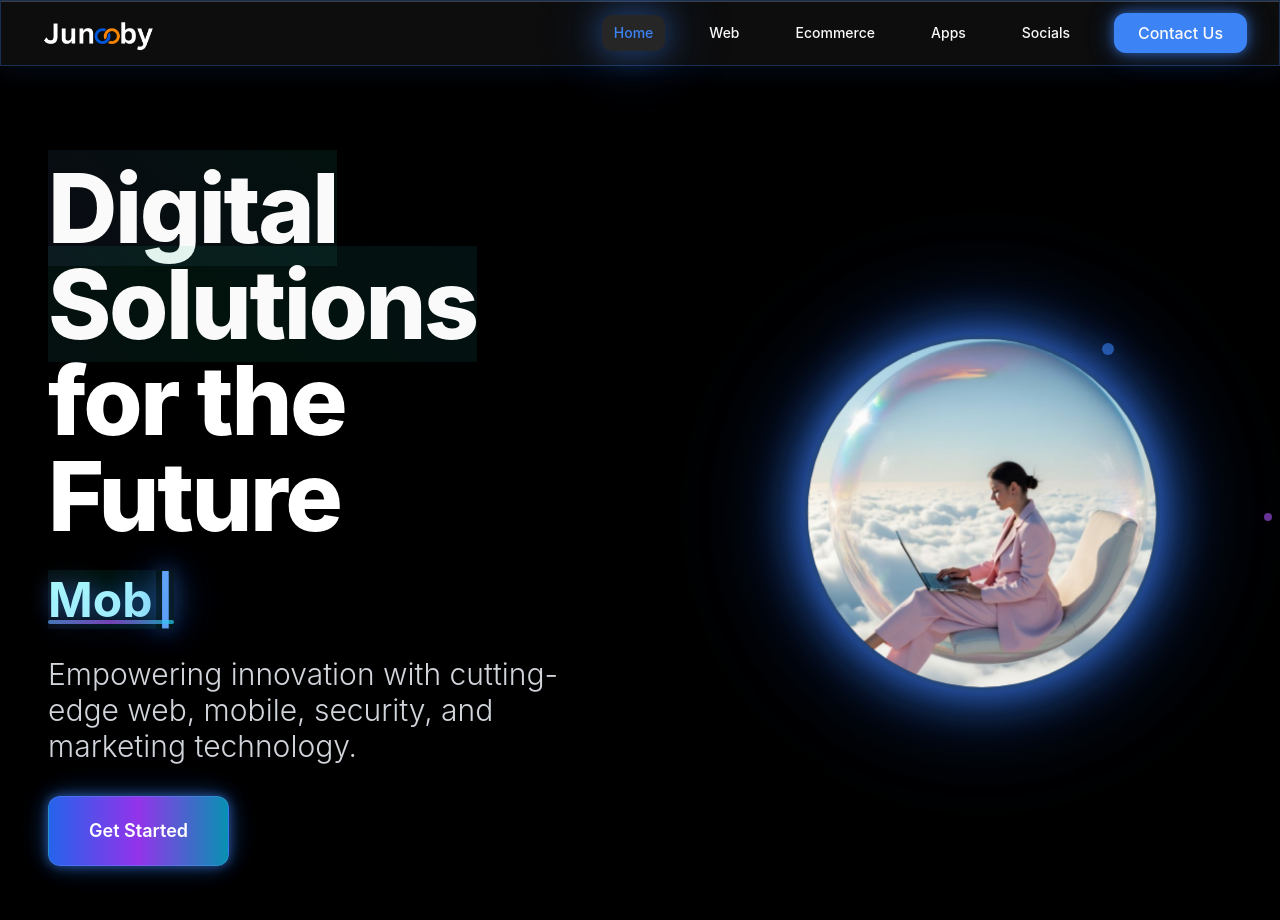
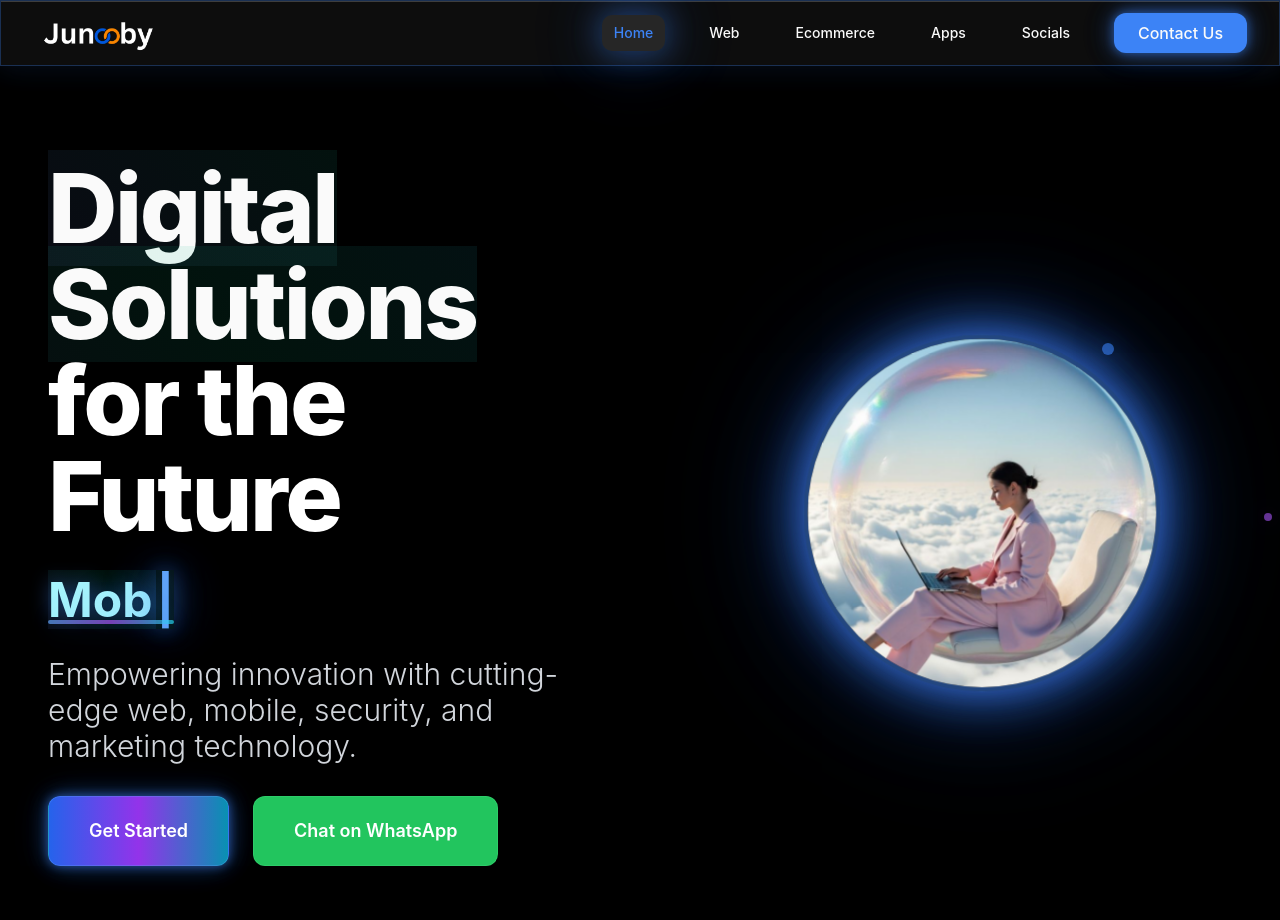
Before and after one commit to ladsontech/junooby_tech, a React (Vite) app: page / in a window 1280 px wide. Shown: the top 920 px of the page. Built offline with nearby package versions, Linux system fonts and the light colour scheme.

Commit message:
Fix: WhatsappButton JSX component error

```diff
--- a/src/components/Hero.tsx
+++ b/src/components/Hero.tsx
@@ -12,7 +12,16 @@ const WhatsappButton = ({
     const url = `https://wa.me/${phoneNumber.replace('+', '')}?text=${encodeURIComponent(message)}`;
     window.open(url, '_blank');
   };
-  return;
+
+  return (
+    <button
+      onClick={handleClick}
+      className="group relative overflow-hidden bg-green-500 hover:bg-green-600 text-white px-8 md:px-10 py-4 md:py-5 rounded-xl font-semibold text-base md:text-lg transition-all duration-500 hover:scale-110 hover:shadow-2xl border border-green-400/30 text-center"
+      aria-label="Chat on WhatsApp"
+    >
+      <span className="relative">Chat on WhatsApp</span>
+    </button>
+  );
 };
 const Hero = () => {
   const avatarClass = "mx-auto rounded-full shadow-2xl border-4 border-primary/50 bg-card object-cover glow-blue animate-pulse-glow " + "w-[220px] h-[220px] xs:w-[260px] xs:h-[260px] sm:w-[300px] sm:h-[300px] md:w-[340px] md:h-[340px]";
```
